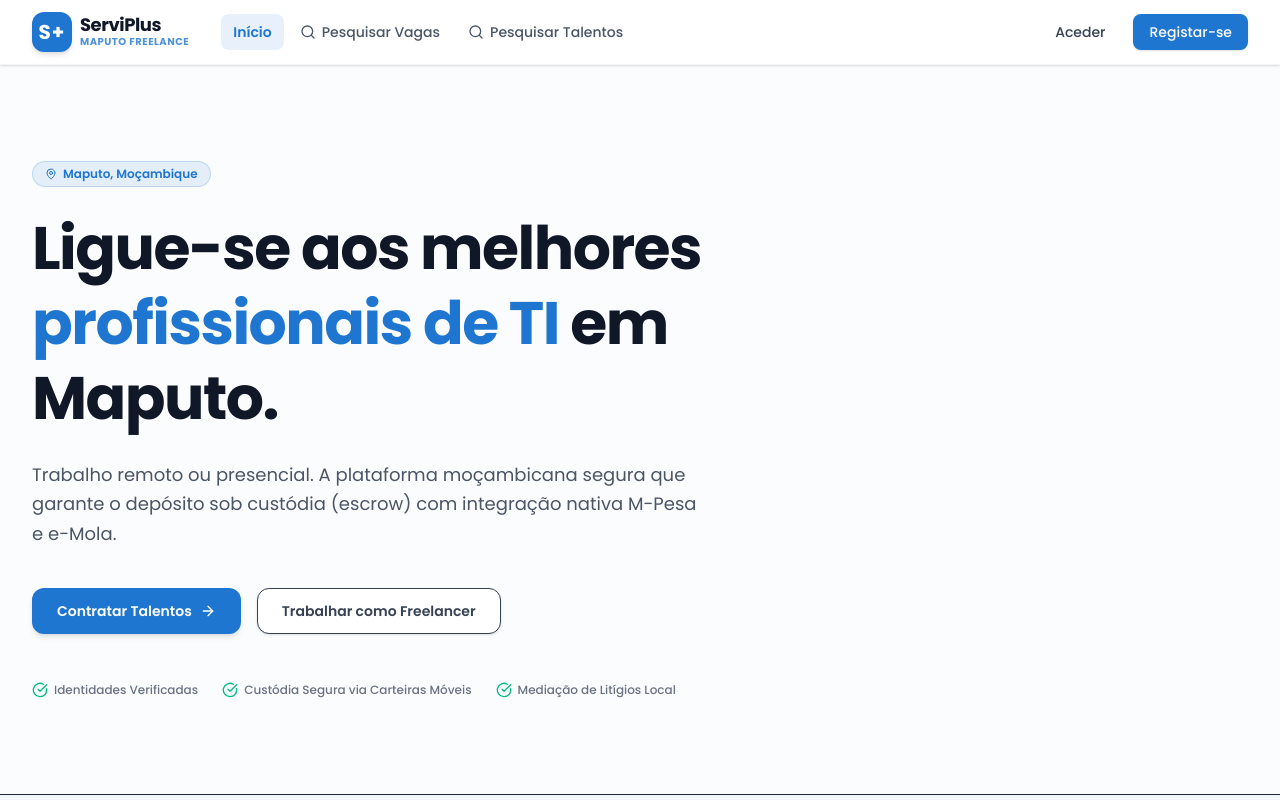
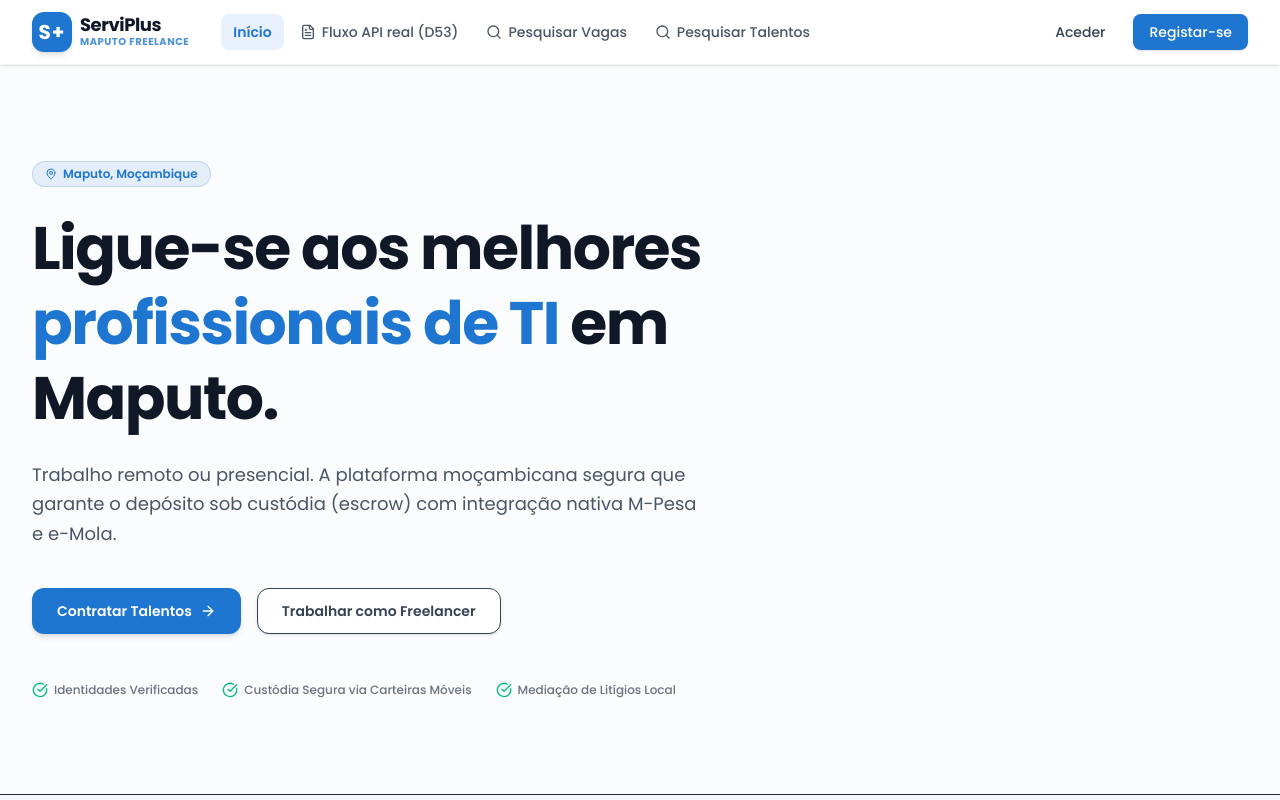
Before and after one commit to enoqueJonas/freelance-frontend, a React (Vite) app: page / in a window 1280 px wide. Shown: the top 800 px of the page. Built offline with nearby package versions, Linux system fonts and the light colour scheme; no server answers.

Commit message:
feat(d53): route dedicated Django flow without legacy mock context and configure dev proxy

```diff
--- a/src/components/Navbar.tsx
+++ b/src/components/Navbar.tsx
@@ -45,6 +45,10 @@ export const Navbar: React.FC = () => {
       <>
         <Link to="/" className={linkStyle('/')} onClick={() => setIsOpen(false)}>
           Início
+        </Link>
+
+        <Link to="/real" className={linkStyle('/real')} onClick={() => setIsOpen(false)}>
+          <span className="flex items-center gap-1.5"><FileText size={16} /> Fluxo API real (D53)</span>
         </Link>
 
         {/* Guest Search Options */}
```
